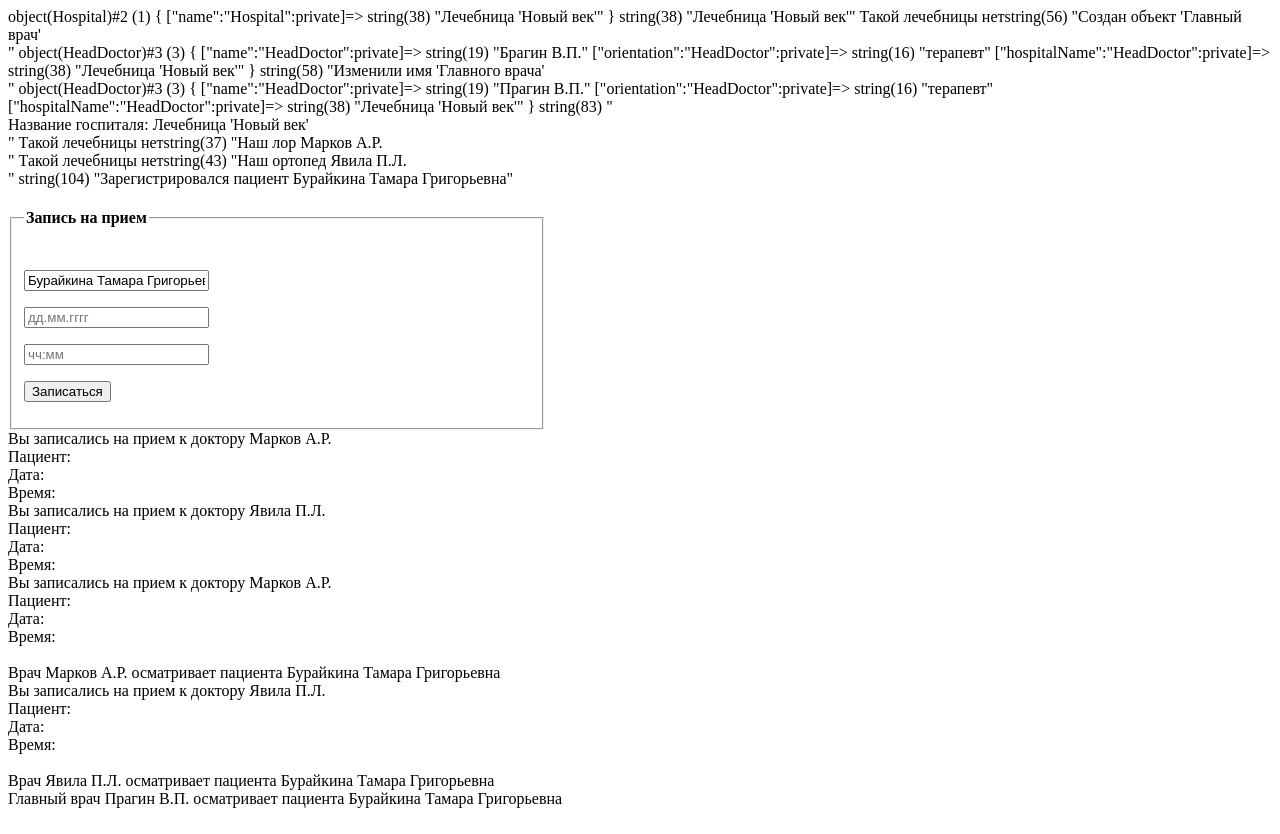
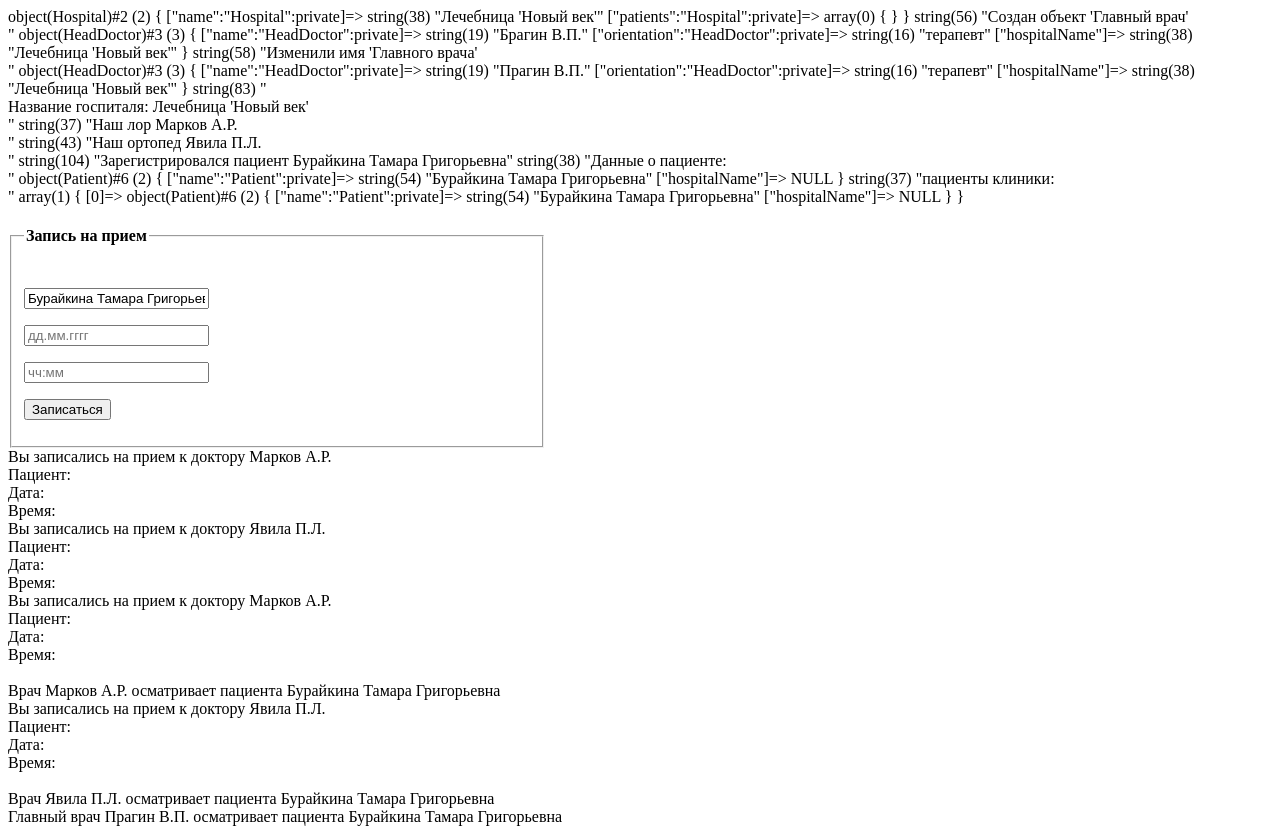
Before and after one commit to PelseA/ifmoPHP, a PHP site: page / in a window 1280 px wide. Before the commit the page ends 808 px from the top, so only its background shows below. Run offline with PHP 8.4, Linux system fonts and the light colour scheme; data that the repository does not hold is empty.

Commit message:
Классы Hospital, Doctor...

```diff
--- a/classHospital/HeadDoctor.php
+++ b/classHospital/HeadDoctor.php
@@ -8,8 +8,10 @@ class HeadDoctor
 {
     private $name = null;
     private $orientation = null;//какой врач: зубной, лор...
-    private $hospitalName = null;
 
+    public function __construct(Hospital $hospital){
+        $this->hospitalName = $hospital->getName();
+    }
     public function getName()
     {
         return $this->name;
@@ -28,16 +30,9 @@ class HeadDoctor
         return $this->hospitalName;
     }
 
-    public function setHospitalName(string $hospitalName)
+    public function setHospitalName(Hospital $hospital)
     {
-        if(!($hospitalName instanceof Hospital)){
-            echo "Такой лечебницы нет";
-        }
-        if(strlen($hospitalName)<8){
-            echo "название лечебницы не менее 8 символов";
-            return;
-        }
-        $this->hospitalName = $hospitalName;
+        $this->hospitalName = $hospital->getName();
     }
 
     public function getOrientation()
--- a/classHospital/Hospital.php
+++ b/classHospital/Hospital.php
@@ -10,6 +10,7 @@
 class Hospital
 {
     private $name;
+    private $patients = [];
 
     public function getName()
     {
@@ -25,10 +26,18 @@ class Hospital
         $this->name = $name;
     }
 
-    public function listPatients(){
+    public function addPatient(Patient $patient){
+        if($patient->getHospitalName() != $this->getName()) {
+            echo "Этот пациент не регистрировался в данной лечебнице";
+        }
+        array_push($this->patients, $patient);
+    }
 
+    public function getPatients(){
+        var_dump($this->patients);
+        return $this->patients;
     }
-    public function listDoctors(){
+    public function getDoctors(){
 
     }
 }
--- a/classHospital/Patient.php
+++ b/classHospital/Patient.php
@@ -2,7 +2,17 @@
 class Patient
 {
     private $name = null;
-
+    public function __construct(Hospital $hospital){
+        $this->hospitalName = $hospital->getName();
+    }
+    public function getHospitalName()
+    {
+        return $this->hospitalName;
+    }
+    public function setHospitalName(Hospital $hospital)
+    {
+        $this->hospitalName = $hospital->getName();
+    }
     public function getName()
     {
         return $this->name;
--- a/classHospital/index.php
+++ b/classHospital/index.php
@@ -7,10 +7,8 @@ require_once "Patient.php";
 $hospital = new Hospital();
 $hospital->setName("Лечебница 'Новый век'");
 var_dump($hospital);
-$hospital_title = $hospital->getName();
-var_dump($hospital_title);
-$headDoctor = new HeadDoctor();
-$headDoctor->setHospitalName($hospital_title);
+
+$headDoctor = new HeadDoctor($hospital);
 $headDoctor->setName("Брагин В.П.");
 $headDoctor->setOrientation('терапевт');
 var_dump("Создан объект 'Главный врач'<br> ");
@@ -22,22 +20,26 @@ var_dump($headDoctor);
 $hospital = new Hospital();
 var_dump("<br>Название госпиталя: ".$headDoctor->getHospitalName()."<br>");
 
-$lor = new Doctor();
-$lor->setHospitalName($hospital_title);
+$lor = new Doctor($hospital);
 $lor->setName("Марков А.Р.");
 $lor->setOrientation("лор");
 var_dump("Наш лор ". $lor->getName()."<br>");
 
-$ortoped = new Doctor();
-$ortoped->setHospitalName($hospital_title);
+$ortoped = new Doctor($hospital);
 $ortoped->setName("Явила П.Л.");
 $ortoped->setOrientation("ортопед");
 var_dump("Наш ортопед ". $ortoped->getName()."<br>");
 //$ortoped->checkPatient($patient1); //выдаст ошибку так как пациент еще не записался к нему на прием
 
-$patient1 = new Patient();
+$patient1 = new Patient($hospital);
 $patient1->setName("Бурайкина Тамара Григорьевна");
 var_dump("Зарегистрировался пациент ". $patient1->getName());
+var_dump("Данные о пациенте: <br>");
+var_dump($patient1);
+//запишем пациента в массив госпиталя
+$hospital->addPatient($patient1);
+var_dump("пациенты клиники: <br>");
+$hospital->getPatients();
 
 $patient1->makeAppointment($lor);
 $patient1->makeAppointment($ortoped);
```
